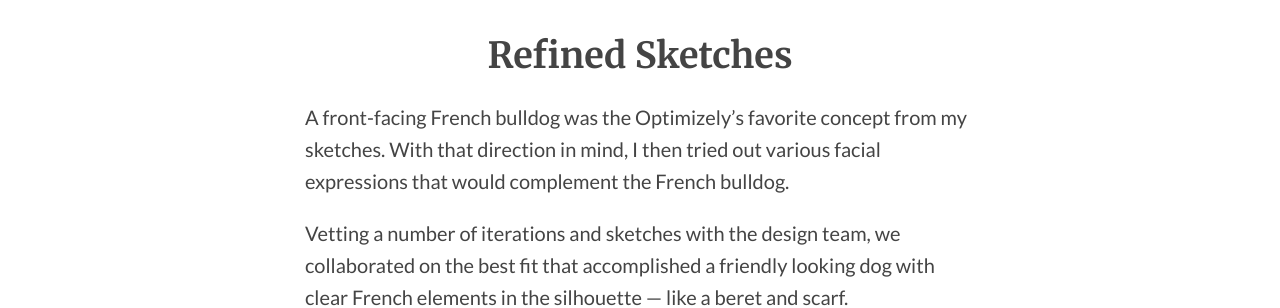
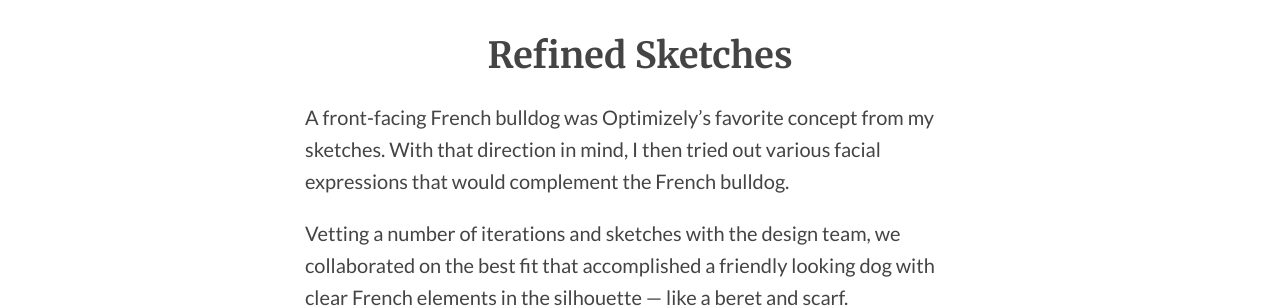
Before and after one commit to btamps/btamps.github.io, a Jekyll site: the page built from _posts/2016-04-17-oui-mascot.markdown, in a window 1280 px wide and 900 px high, scrolled down 2469 px. Shown: the part 155-463 px from the top of the window. Built offline with Jekyll 4.4.1, drawn with Linux system fonts in a browser that asks for light colours; nearby versions of some CDN libraries.

Commit message:
content edits

```diff
--- a/_posts/2016-04-17-oui-mascot.markdown
+++ b/_posts/2016-04-17-oui-mascot.markdown
@@ -72,7 +72,7 @@
   <div class="row">
     <div class="col-sm-7 description center">
       <h2>Refined Sketches</h2>
-      <p>A front-facing French bulldog was the Optimizely’s favorite concept from my sketches. With that direction in mind, I then tried out various facial expressions that would complement the French bulldog.</p>
+      <p>A front-facing French bulldog was Optimizely’s favorite concept from my sketches. With that direction in mind, I then tried out various facial expressions that would complement the French bulldog.</p>
       <p>Vetting a number of iterations and sketches with the design team, we collaborated on the best fit that accomplished a friendly looking dog with clear French elements in the silhouette — like a beret and scarf.</p>
     </div>
   </div>
```
